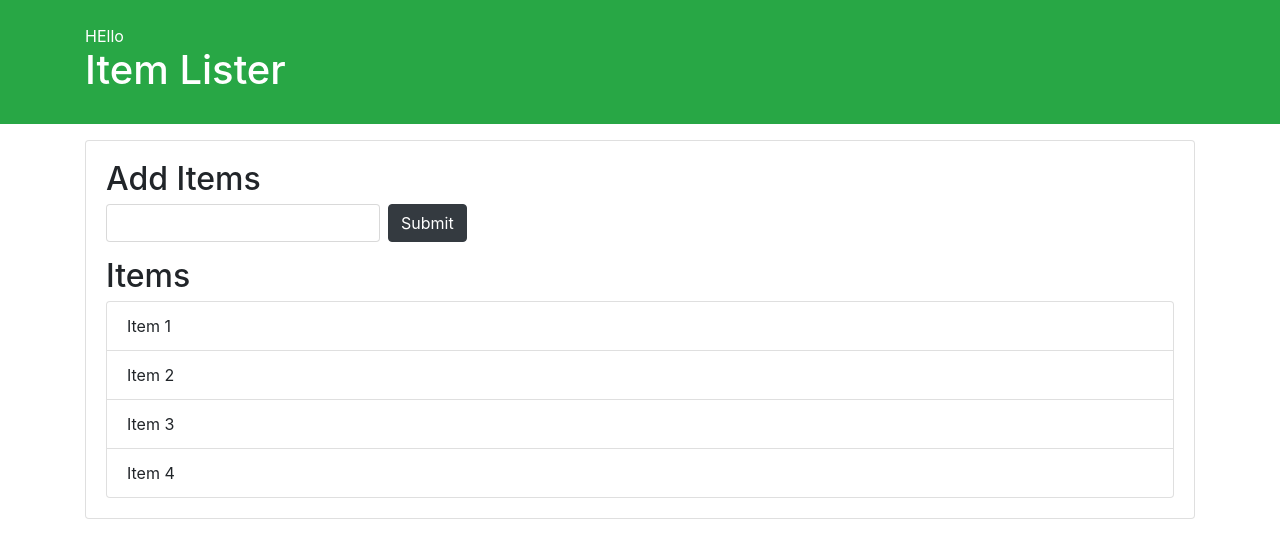
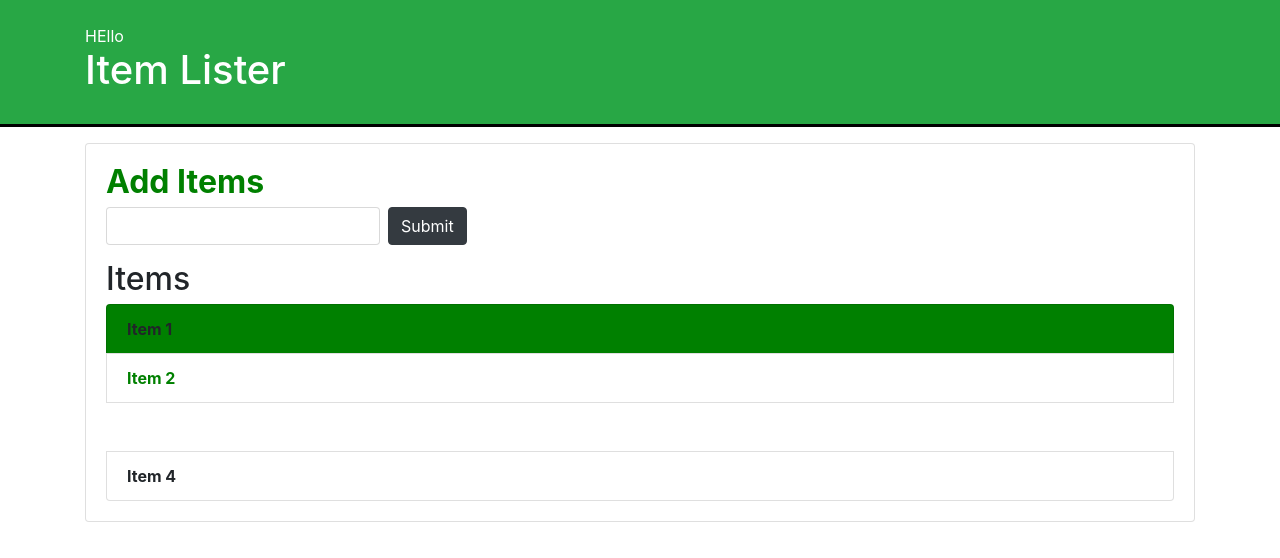
Before and after one commit to Rabbkhan/GitCode, a plain HTML site: page index.html in a window 1280 px wide. Drawn offline with nearby package versions, Linux system fonts and the light colour scheme.

Commit message:
creating nodes and modifying dom

```diff
--- a/index.html
+++ b/index.html
@@ -34,29 +34,29 @@
   // console.dir(document);
 
   // console.log(document.domain)
-// let headerTitle = document.getElementById('header-title');
-// let header= document.getElementById('main-header');
-// let Title = document.querySelector('.title');
-// let items = document.getElementsByClassName('list-group-item');
-// let li = document.getElementsByTagName('li');
-// header.style.borderBottom = 'solid 3px #000';
-//   Title.style.color='green';
-//   // Title.style.fontFamily = 'bold'
-//   Title.style.fontWeight = 'bold';
-//   console.log(items);
-//   // items[1].style.backgroundColor="green";
-//   items[2].style.visibility='hidden'
+let headerTitle = document.getElementById('header-title');
+let header= document.getElementById('main-header');
+let Title = document.querySelector('.title');
+let items = document.getElementsByClassName('list-group-item');
+let li = document.getElementsByTagName('li');
+header.style.borderBottom = 'solid 3px #000';
+  Title.style.color='green';
+  // Title.style.fontFamily = 'bold'
+  Title.style.fontWeight = 'bold';
+  console.log(items);
+  // items[1].style.backgroundColor="green";
+  items[2].style.visibility='hidden'
 
-//   for(let i=0; i<items.length; i++){
-//     items[i].style.fontWeight="bold";
+  for(let i=0; i<items.length; i++){
+    items[i].style.fontWeight="bold";
 
-//   }
-// let seconditem = document.querySelector('.list-group-item:nth-child(2)');
-// seconditem.style.color='green';
-// let odd = document.querySelectorAll('li:nth-child(odd)');
-// for (let i=0; i<odd.length; i++){
-//   odd[i].style.backgroundColor ="green";
-// }
+  }
+let seconditem = document.querySelector('.list-group-item:nth-child(2)');
+seconditem.style.color='green';
+let odd = document.querySelectorAll('li:nth-child(odd)');
+for (let i=0; i<odd.length; i++){
+  odd[i].style.backgroundColor ="green";
+}
 
 
 
```
